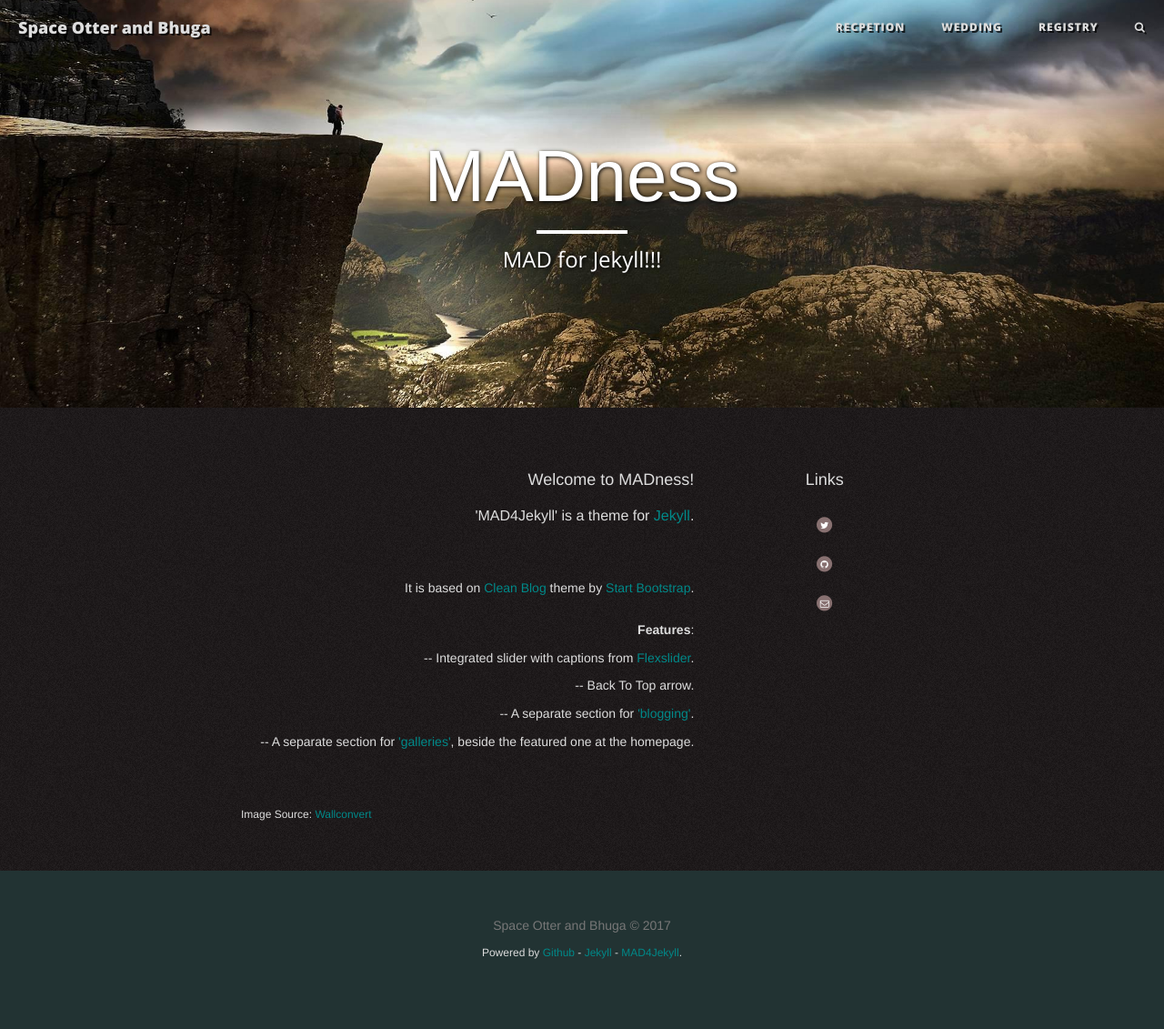
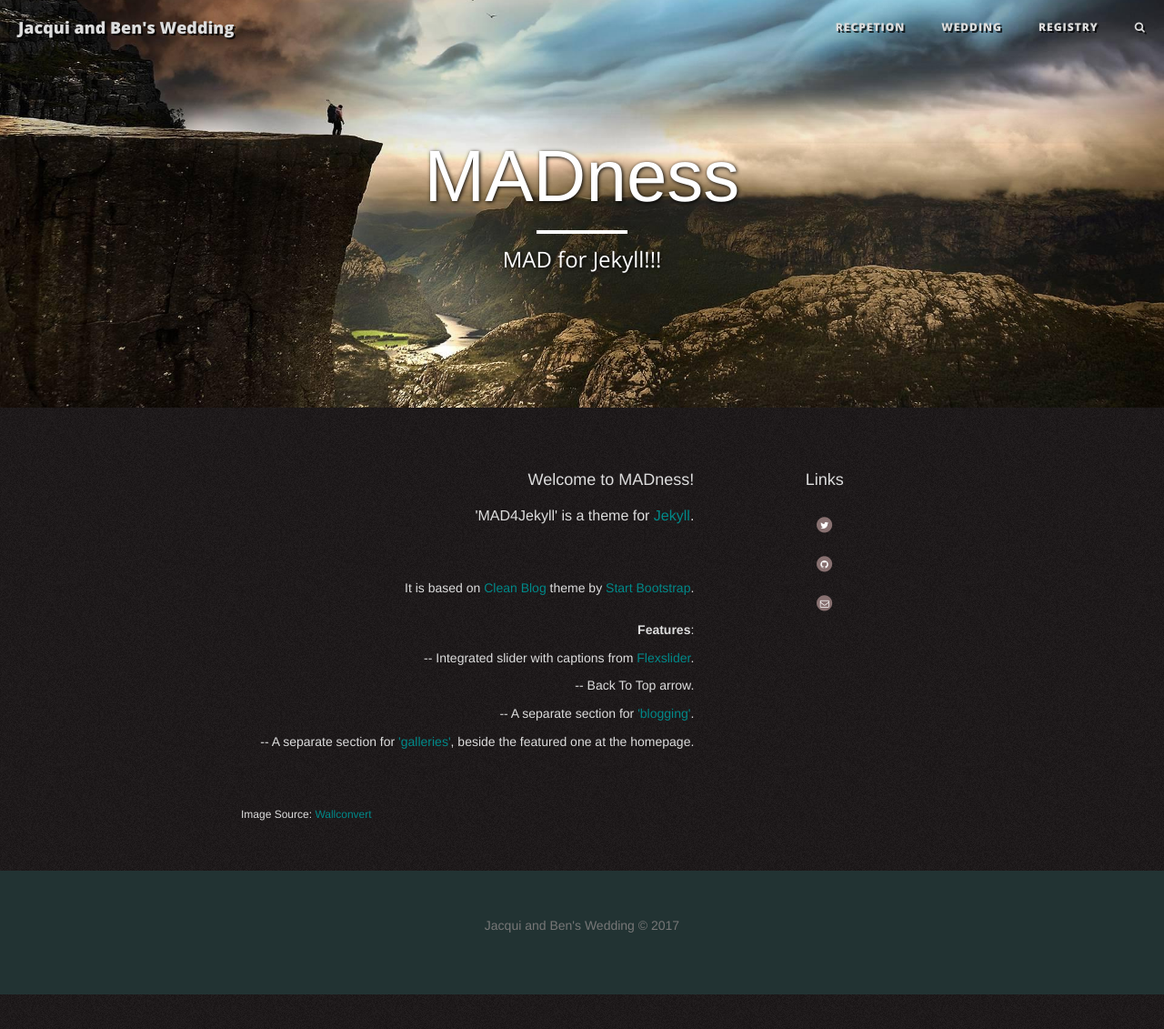
Before and after one commit to SpaceOtterInSpace/spaceotterandbhuga, a Jekyll site: the page built from pages/index.html, in a window 1280 px wide and 1131 px high. Shown: the whole window at 91% size. Built offline with Jekyll 4.4.1, drawn with Linux system fonts in a browser that asks for light colours; nearby versions of some CDN libraries.

Commit message:
Update name

```diff
--- a/_config.yml
+++ b/_config.yml
@@ -1,5 +1,5 @@
 # Site settings
-title: "Space Otter and Bhuga"
+title: "Jacqui and Ben's Wedding"
 description: Space Otter and Bhuga get married
 
 # Files
@@ -9,7 +9,7 @@ assets:
   libs: assets/libs
   owner: assets/owner
 logo: logo.png
-discus_shortname: Space Otter and Bhuga
+discus_shortname: Jacqui and Ben's Wedding
 email: jacqnelson@gmail.com
 url: "http://spaceotterandbhuga.com"
 search: true
@@ -24,7 +24,7 @@ wpm: 200
 
 # Owner/author information
 owner:
-  name:   Space Otter and Bhuga
+  name:   Jacqui and Ben's Wedding
   avatar: avatar.jpg
   # Use the coder's toolbox at http://coderstoolbox.net/string/#!encoding=xml&action=encode&charset=us_ascii to encode your description into XML string
   description:    Space Otter and Bhuga get married
--- a/_includes/footer.html
+++ b/_includes/footer.html
@@ -4,7 +4,6 @@
         <div class="row">
             <div class="col-lg-8 col-lg-offset-2 col-md-10 col-md-offset-1">
                 <p class="copyright text-muted">{{ site.title }} &copy;  {{ site.time | date: '%Y' }}</p>
-<center><h6><p>Powered by <a href="https://github.com/">Github</a> - <a href="https://github.com/jekyll/">Jekyll</a> - <a href="https://github.com/madforjekyll/madforjekyll.github.io">MAD4Jekyll</a>.</p></h6></center>
             </div>
         </div>
     </div>
```
